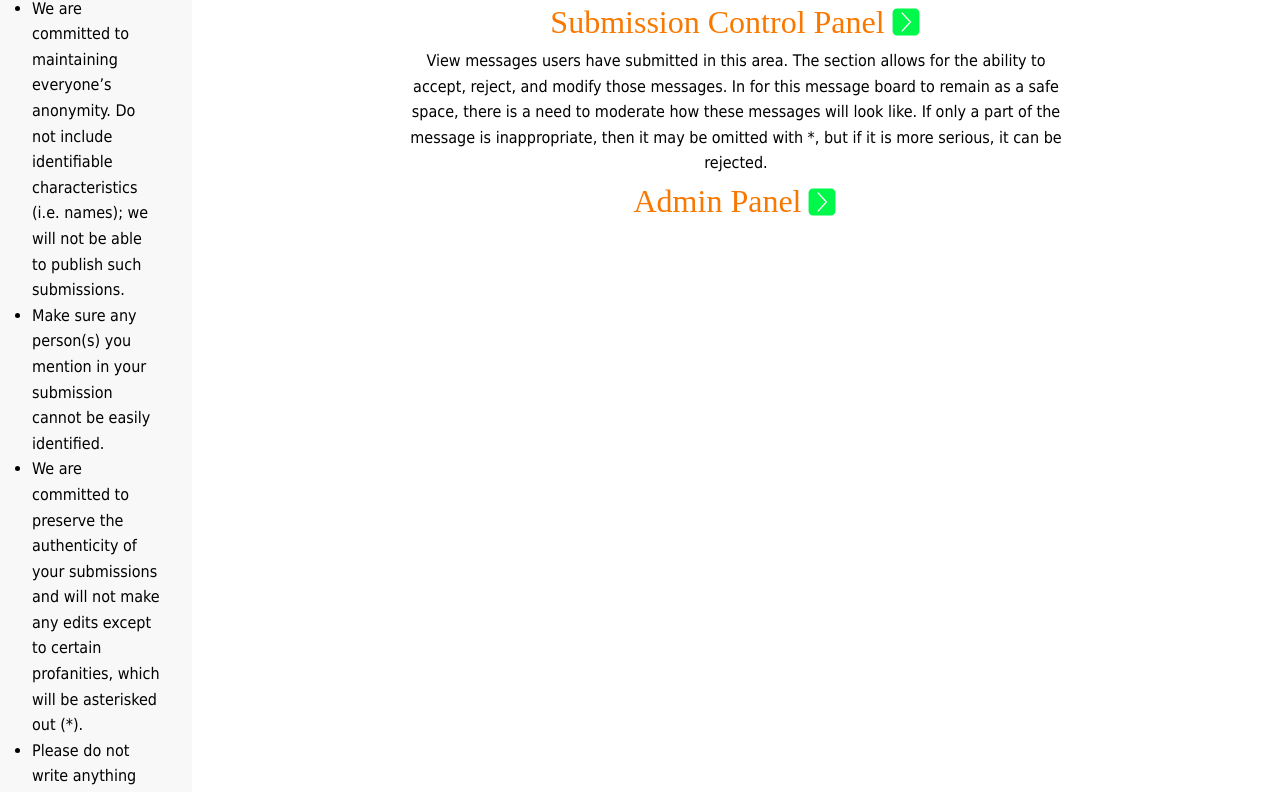
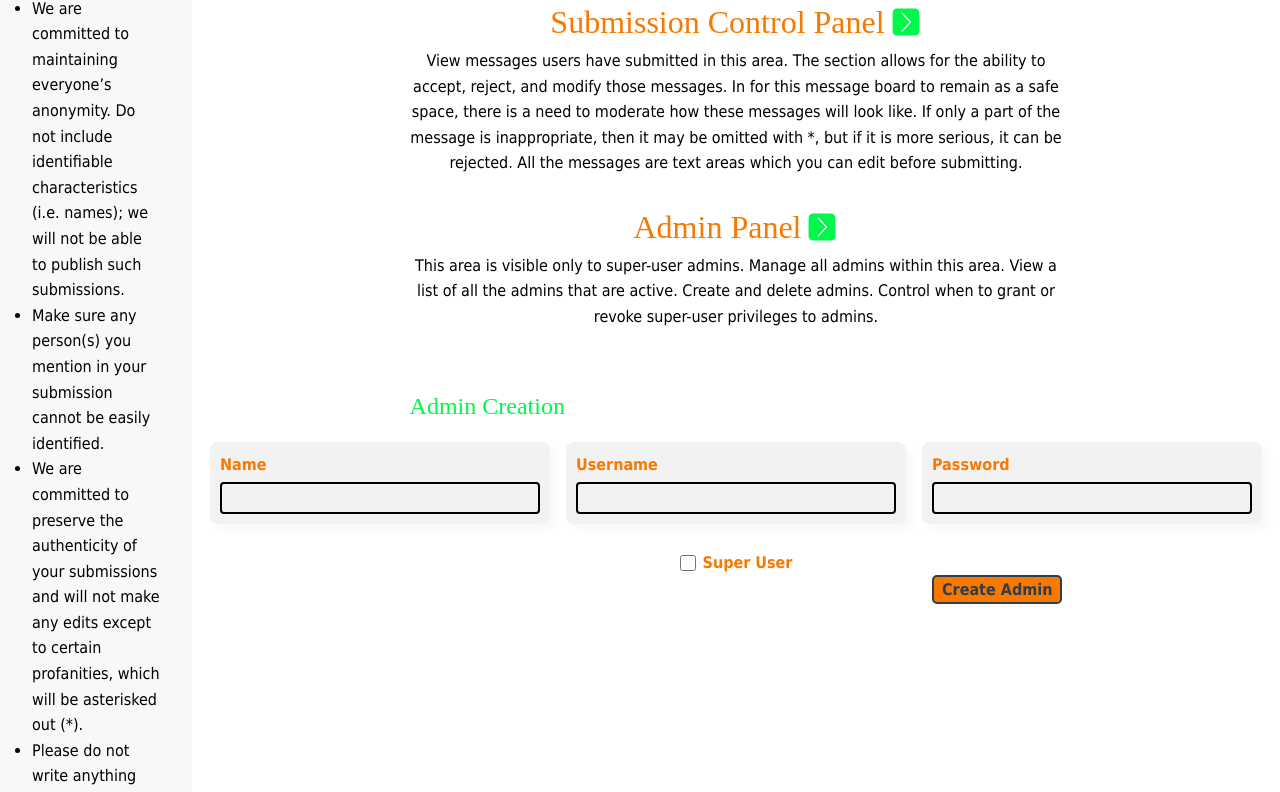
Before and after one commit to pncfoundation/pncf_message_board, a Vue app in the folder Client/: page /#/pnc/admin in a window 1280 px wide. Shown: the part 627-1419 px from the top of the page. Built offline with nearby package versions, Linux system fonts and the light colour scheme; a web font is replaced by a local one.

Commit message:
Admin Creation | Admin Display

```diff
--- a/Client/src/assets/base.css
+++ b/Client/src/assets/base.css
@@ -204,9 +204,9 @@ table {
 th {
     color: var(--heading);
     font-size: 1.1rem;
-    text-decoration: solid underline;
-    border-bottom: solid 2px var(--heading);
+    border: solid 2px var(--heading);
     white-space: nowrap;
+    background: var(--theme-secondary);
 }
 
 td {
@@ -217,6 +217,7 @@ td {
     transition: .4s;
     white-space: normal;
     min-width: 8rem;
+    text-align: center;
 }
 
 td:hover {
--- a/Client/src/server/index.js
+++ b/Client/src/server/index.js
@@ -16,13 +16,12 @@ const server = "http://localhost:8081";
     functions may throw.
 */
 module.exports = {
-    async getRequest(data, route) {
+    async getRequest(route) {
         const response = await fetch(`${server}${route}`, {
-            method: 'POST',
+            method: 'GET',
             headers: {
                 'Content-Type': 'application/json'
-            },
-            body: data
+            }
         });
 
         return response.json();
--- a/Client/src/views/Admin.vue
+++ b/Client/src/views/Admin.vue
@@ -39,7 +39,7 @@
 <!-------------------------------------------------------------------- CHOOSING GRID LAYOUT -------------------------------------------------------------------->
       <div v-if="displayPromoArea">
         <div id="promotion_controls">
-          <h2 class="green">Choose Grid Layout</h2>
+          <h2>Choose Grid Layout</h2>
 
           <div class="hstack" id="promotion_grid_choices">
 
@@ -71,7 +71,7 @@
         </div>
 
 <!-------------------------------------------------------------------- CHOOSING GRID MEDIA -------------------------------------------------------------------->
-        <h2 class="green">Choose Media to Display</h2>
+        <h2>Choose Media to Display</h2>
 
         <div class="hstack" id="media_preview_controls">
           <p id="select_grid_warning" hidden>Please select a grid layout.</p>
@@ -131,13 +131,14 @@
       <p class="centered">
         View messages users have submitted in this area. The section allows for the ability to accept, reject, and modify those messages. In for
         this message board to remain as a safe space, there is a need to moderate how these messages will look like. If only a part of the
-        message is inappropriate, then it may be omitted with *, but if it is more serious, it can be rejected.
+        message is inappropriate, then it may be omitted with *, but if it is more serious, it can be rejected. All the messages are text areas
+        which you can edit before submitting.
       </p>
 
 
       <div class="hstack" v-if="displaySubmissions">
         <div class="vstack" id="message_submissions">
-          <h2 class="green">Submissions</h2>
+          <h2>Submissions</h2>
 
           <submission
               v-for="(message, index) in dummyMessages"
@@ -150,17 +151,86 @@
     </section>
 
 <!-------------------------------------------------------------------- ADMIN PANEL -------------------------------------------------------------------->
+    <br>
+
     <section>
       <div class="hstack">
         <h1>Admin Panel</h1>
-        <button class="sectionToggling" @click="displaySubmissions = !displaySubmissions">
-          <svg v-if="displaySubmissions" xmlns="http://www.w3.org/2000/svg" viewBox="0 0 50 50">
+        <button class="sectionToggling" @click="displayAdminPanel = !displayAdminPanel; fetchAdmins();">
+          <svg v-if="displayAdminPanel" xmlns="http://www.w3.org/2000/svg" viewBox="0 0 50 50">
             <path d="M39,4H11c-3.86,0-7,3.14-7,7v28c0,3.86,3.14,7,7,7h28c3.86,0,7-3.14,7-7V11C46,7.14,42.86,4,39,4z M39.7,19.71L25,33.31l-14.7-13.6c-0.4-0.39-0.4-1.02-0.01-1.41c0.39-0.4,1.02-0.4,1.41-0.01L25,30.49l13.3-12.2c0.39-0.39,1.02-0.39,1.41,0.01C40.1,18.69,40.1,19.32,39.7,19.71z"/>
           </svg>
           <svg v-else xmlns="http://www.w3.org/2000/svg" viewBox="0 0 50 50">
             <path d="M4,11v28c0,3.86,3.14,7,7,7h28c3.86,0,7-3.14,7-7V11c0-3.86-3.14-7-7-7H11C7.14,4,4,7.14,4,11z M19.71,10.3L33.31,25l-13.6,14.7c-0.39,0.4-1.02,0.4-1.41,0.01c-0.4-0.39-0.4-1.02-0.01-1.41L30.49,25l-12.2-13.3c-0.39-0.39-0.39-1.02,0.01-1.41C18.69,9.9,19.32,9.9,19.71,10.3z"/>
           </svg>
         </button>
+      </div>
+
+      <p class="centered">
+        This area is visible only to super-user admins. Manage all admins within this area. View a list of all the admins that are active.
+        Create and delete admins. Control when to grant or revoke super-user privileges to admins.
+      </p>
+
+      <br>
+
+      <div id="admins" v-if="displayAdminPanel">
+        <h2>Admin Table</h2>
+        <table id="admin_table">
+          <thead>
+            <tr>
+              <th>Id</th>
+              <th>Name</th>
+              <th>Super User</th>
+              <th>Commits</th>
+            </tr>
+          </thead>
+
+          <tbody>
+            <tr v-for="admin in admins" :key="admin.id">
+              <td>{{ admin.id }}</td>
+              <td>{{ admin.name }}</td>
+              <td :class="{ 'orange-b': admin.superUser}" >{{ admin.superUser ? "Yes" : "No" }}</td>
+              <td>{{ admin.commits }}</td>
+            </tr>
+          </tbody>
+        </table>
+      </div>
+
+      <div id="adminCreation">
+        <h2>Admin Creation</h2>
+
+        <p v-if="admin_errorMessage" id="admin-creation-error">{{ admin_errorMessage }}</p>
+        <p v-if="admin_success_message" id="admin-creation-success">{{ admin_success_message }}</p>
+
+        <div class="hstack">
+          <div class="vstack">
+            <p>Name</p>
+            <input type="text" v-model="admin_name">
+          </div>
+
+          <div class="vstack">
+            <p>Username</p>
+            <input type="text" v-model="admin_username">
+          </div>
+
+          <div class="vstack">
+            <p>Password</p>
+            <input type="text" v-model="admin_password">
+          </div>
+
+        </div>
+
+        <br>
+
+        <label id="superUserDiv">
+          <input type="checkbox" v-model="admin_super">
+          Super User
+        </label>
+
+        <div class="hstack">
+          <span class="spacer"></span>
+          <button id="createAdminButton" @click="createAdmin">Create Admin</button>
+        </div>
       </div>
     </section>
   </main>
@@ -180,6 +250,7 @@ h1 {
 
 h2 {
   margin: 2rem 0 1rem 0;
+  color: var(--theme);
 }
 
 /* Button to toggle section visibility */
@@ -406,6 +477,76 @@ h2 {
 #message_submissions > * {
   margin: 5px 0;
 }
+
+
+/*---------------------------------------------------------------- ADMIN CONTROL PANEL ----------------------------------------------------------------*/
+#adminCreation .hstack {
+  gap: 1rem;
+}
+
+#admin-creation-error {
+  font-size: 1.5rem;
+  text-align: center;
+  color: red !important;
+  margin-bottom: 0.5rem;
+}
+
+#admin-creation-success {
+  font-size: 1.5rem;
+  text-align: center;
+  color: var(--theme) !important;
+  margin-bottom: 0.5rem;
+}
+
+#adminCreation .vstack {
+  align-items: flex-start;
+  background: var(--background-third);
+  padding: 10px;
+  border-radius: 8px;
+  box-shadow: var(--background-secondary) 6px 6px 8px;
+}
+
+#adminCreation label, #adminCreation p {
+  font-weight: bold;
+  color: var(--theme-secondary);
+}
+
+#adminCreation input {
+  height: 2rem;
+  font-size: 1rem;
+  background: transparent;
+  border: solid 2px var(--text);
+  border-radius: 4px;
+  color: var(--text);
+  padding: 2px 6px;
+}
+
+#adminCreation input[type="text"] {
+  width: 20rem;
+}
+
+#superUserDiv {
+  display: flex;
+  justify-content: center;
+  align-items: center;
+  gap: 7px;
+}
+
+#superUserDiv input {
+  width: 1rem;
+  height: 1rem;
+}
+
+#superUserDiv:has(input:checked) {
+  color: var(--theme);
+}
+
+#createAdminButton {
+  font-size: 1rem;
+  font-weight: bold;
+  background: var(--theme-secondary);
+  padding: 3px 8px;
+}
 </style>
 
 
@@ -427,8 +568,9 @@ h2 {
 //-------------------------------------------------------------------- TOGGLING DISPLAY AREAS --------------------------------------------------------------------
 const displayPromoArea = ref(false);
 const displaySubmissions = ref(false);
-const isAdmin = ref(false);
+const isAdmin = ref(true);
 const displayAdminPanel = ref(false);
+const admins = ref([]);
 
 
 //-------------------------------------------------------------------- PROMOTION AREA --------------------------------------------------------------------
@@ -508,21 +650,86 @@ const dummyMessages = {
   }
 }
 
-//-------------------------------------------------------------------- HTTP REQUESTS --------------------------------------------------------------------
-const createAdmin = async() => {
+//-------------------------------------------------------------------- ADMIN PANEL --------------------------------------------------------------------
+const admin_name = ref("");
+const admin_username = ref("");
+const admin_password = ref("");
+const admin_super = ref(false);
+const admin_errorMessage = ref("");
+const admin_success_message = ref("");
+
+const createAdmin = async () => {
+  if(admin_name.value.length === 0) {
+    admin_errorMessage.value = "Name cannot be empty";
+    return;
+  }
+  if(admin_username.value.length === 0) {
+    admin_errorMessage.value = "Username cannot be empty";
+    return;
+  }
+
+  if(admin_password.value.length === 0) {
+    admin_errorMessage.value = "Password cannot be empty";
+    return;
+  }
+
+  if(admin_username.value.indexOf(' ') >= 0) { // If there is a space
+    admin_errorMessage.value = "Username cannot contain spaces";
+    return;
+  }
+
+  if(admin_password.value.indexOf(' ') >= 0) { // If there is a space
+    admin_errorMessage.value = "Password cannot contain spaces";
+    return;
+  }
+
+  /*
+  console.log({
+    admin_name: admin_name.value,
+    admin_username: admin_username.value,
+    admin_password: admin_password.value,
+    admin_super: admin_super.value,
+  })
+  */
+  const admin = {
+    name: admin_name.value,
+    username: admin_username.value,
+    password: admin_password.value,
+    superUser: admin_super.value
+  }
+
   try {
-    const admin = {
-      username: "usernameOne",
-      password: "passwordOne",
-      name: "It WORKS",
-    };
-
     await requests.postRequest(admin, "/admins/create")
         .then((response) => {
-          console.log(response);
+          admin_name.value = "";
+          admin_username.value = "";
+          admin_password.value = "";
+          admin_super.value = false;
+          admin_errorMessage.value = "";
+
+          admin_success_message.value = response.message;
+
+          fetchAdmins();
+
+          setTimeout(() => {
+            admin_success_message.value = "";
+          }, 5000)
         })
   } catch (error) {
     console.log(error)
   }
 }
+
+const fetchAdmins = async() => {
+  if(isAdmin.value) {
+    try {
+      await requests.getRequest("/admins/getAll")
+          .then((response) => {
+            admins.value = response.adminList;
+          })
+    } catch (error) {
+      console.log(error);
+    }
+  }
+}
 </script>
```
Also changed, not shown: 1 other file (tests, documents, lock files or other folders).
